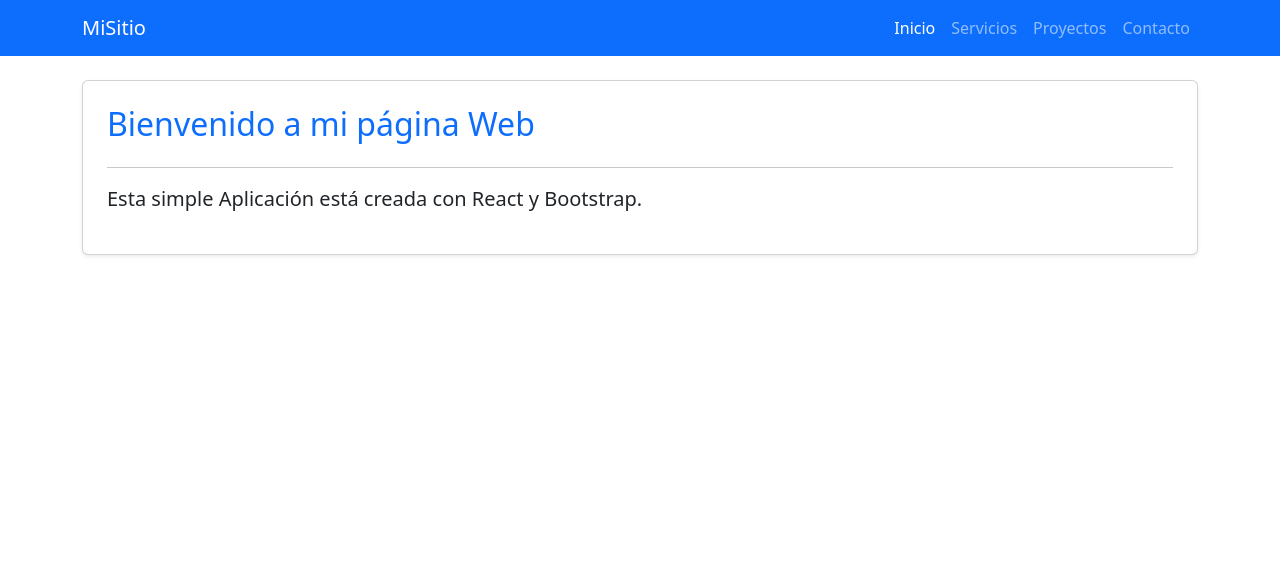
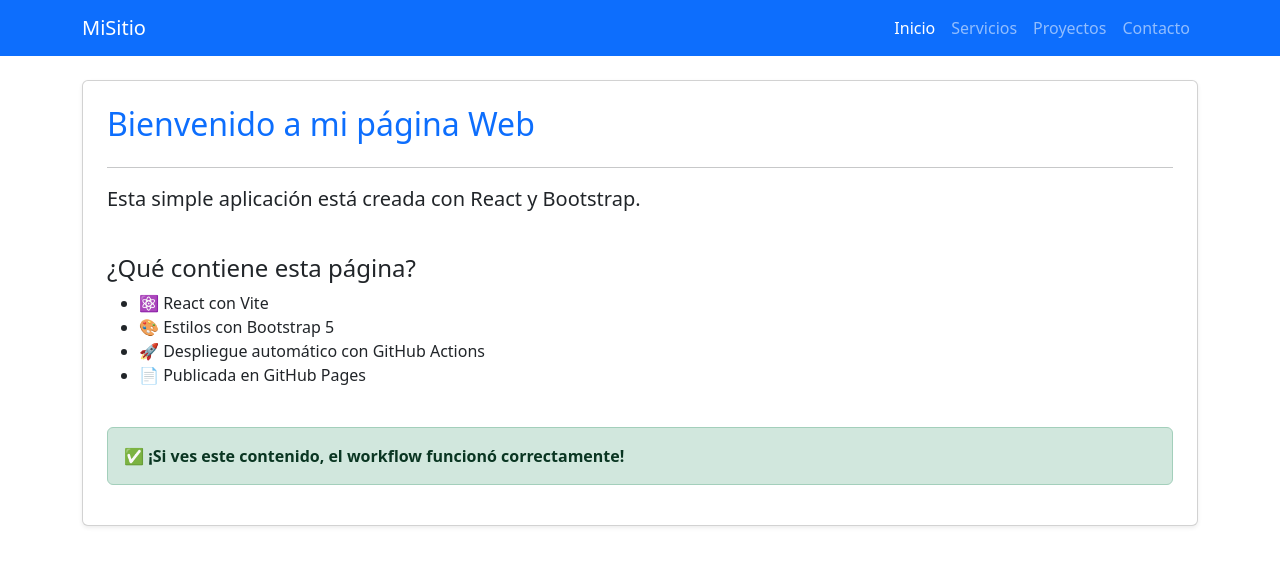
Before and after one commit to IsmaelPrado/DesWebIntegral, a React (Vite) app: page / in a window 1280 px wide. Shown: the top 566 px of the page. Built offline with nearby package versions, Linux system fonts and the light colour scheme.

Commit message:
Probando deploy

```diff
--- a/src/App.tsx
+++ b/src/App.tsx
@@ -9,12 +9,26 @@ function App() {
           <h2 className="text-primary">Bienvenido a mi página Web</h2>
           <hr />
           <p className="lead">
-            Esta simple Aplicación está creada con <strong>React y Bootstrap</strong>.
+            Esta simple aplicación está creada con <strong>React y Bootstrap</strong>.
           </p>
+
+          <div className="mt-4">
+            <h4>¿Qué contiene esta página?</h4>
+            <ul>
+              <li>⚛️ React con Vite</li>
+              <li>🎨 Estilos con Bootstrap 5</li>
+              <li>🚀 Despliegue automático con GitHub Actions</li>
+              <li>📄 Publicada en GitHub Pages</li>
+            </ul>
+          </div>
+
+          <div className="mt-4 alert alert-success">
+            <strong>✅ ¡Si ves este contenido, el workflow funcionó correctamente!</strong>
+          </div>
         </div>
       </div>
     </>
   )
 }
 
-export default App;
+export default App
```
